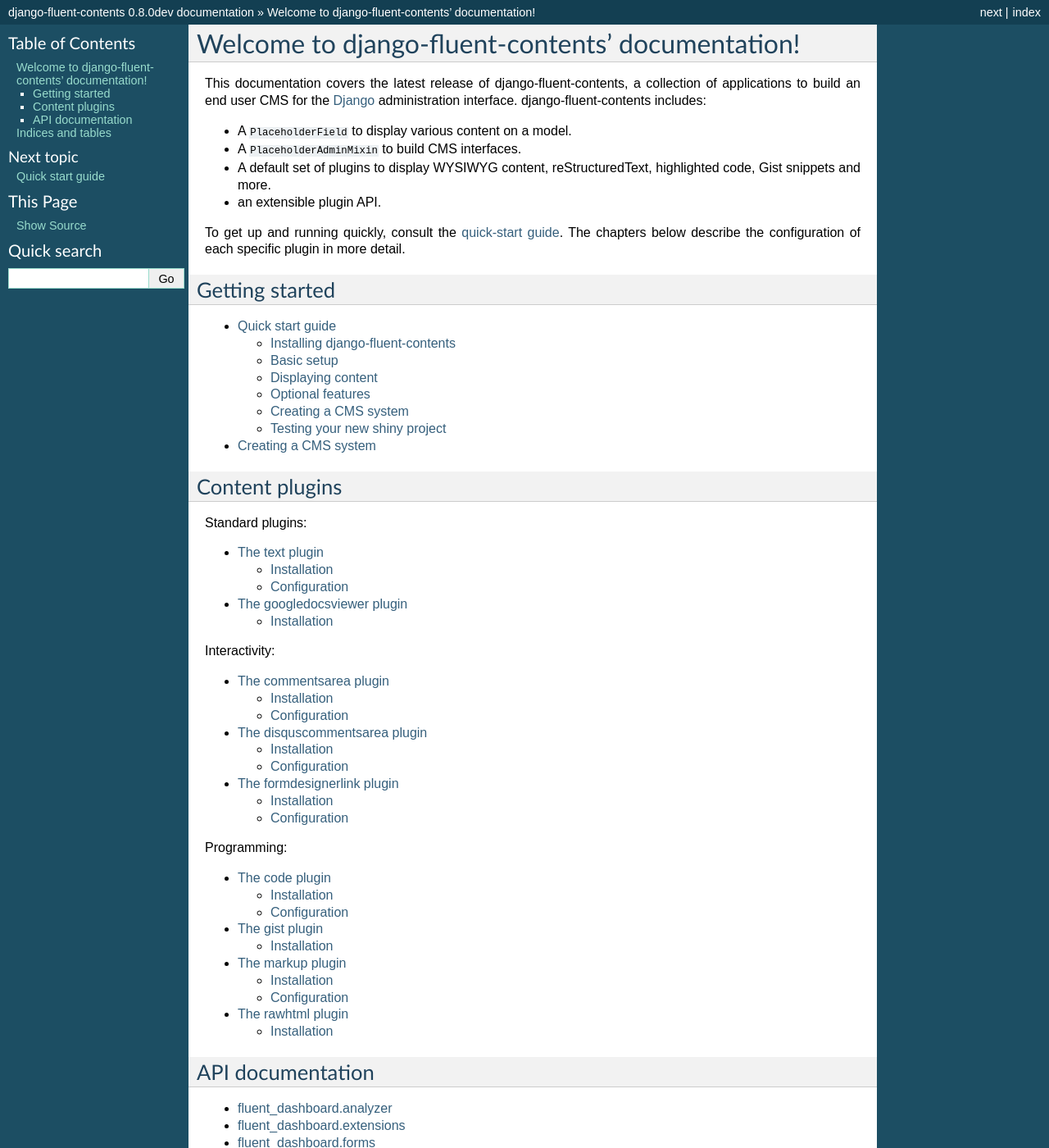
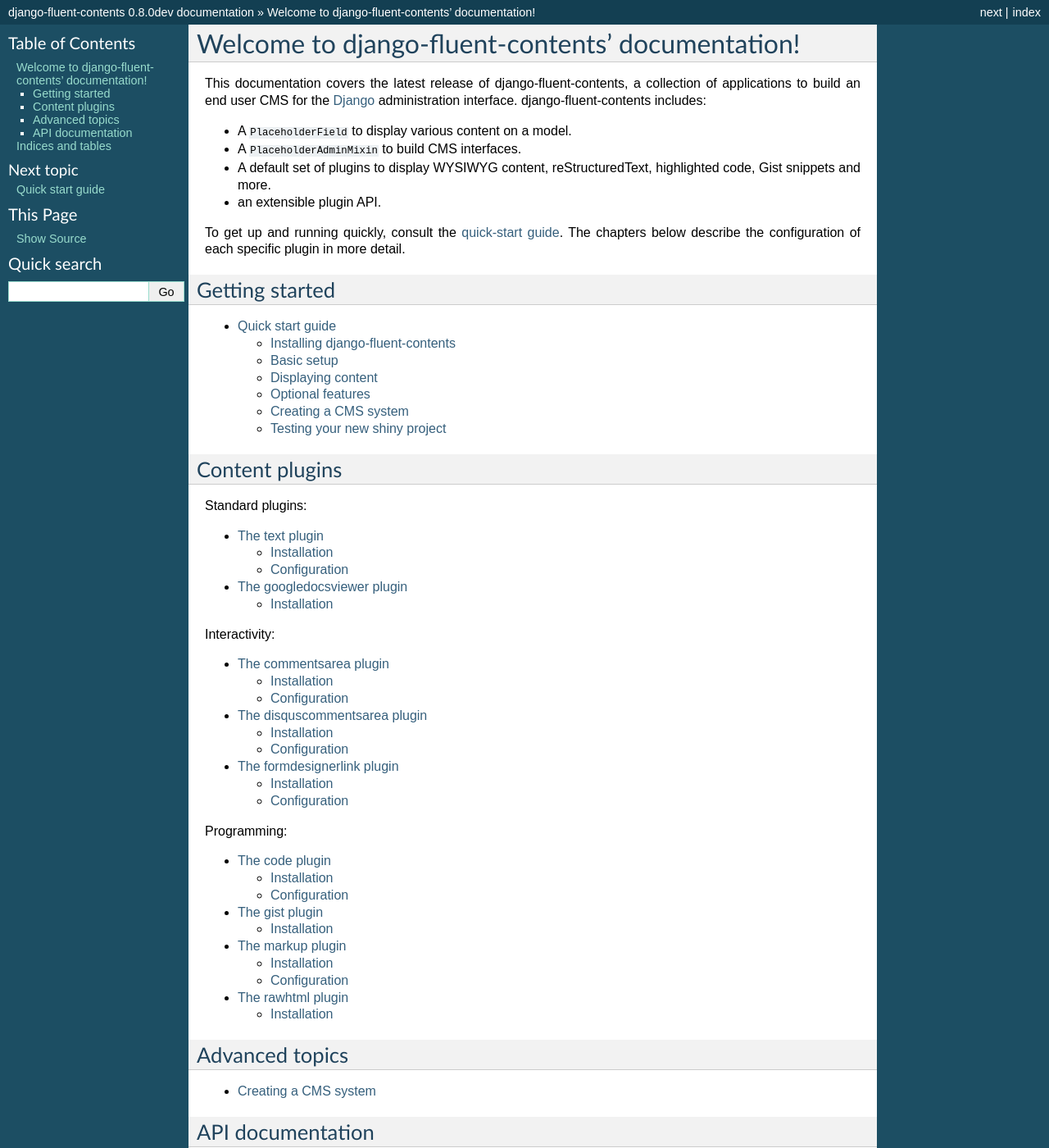
Before and after one commit to django-fluent/django-fluent-contents, a Sphinx documentation site: the page built from docs/index.rst, in a window 1280 px wide and 1400 px high. Shown: the whole window at 82% size. Built offline with Sphinx 7.4.7, drawn with Linux system fonts in a browser that asks for light colours.

Commit message:
docs: minor reorderings

```diff
--- a/docs/index.rst
+++ b/docs/index.rst
@@ -53,6 +52,14 @@
    plugins/markup
    plugins/rawhtml
 
+Advanced topics
+---------------
+
+.. toctree::
+   :maxdepth: 2
+
+   cms
+
 API documentation
 -----------------
 
--- a/docs/quickstart.rst
+++ b/docs/quickstart.rst
@@ -64,7 +64,6 @@
 
     class Article(models.Model):
         title = models.CharField("Title", max_length=200)
-        slug = models.SlugField("Slug", unique=True)
         content = PlaceholderField("article_content")
 
         class Meta:
```
Also changed, not shown: other parts of docs/index.rst (+0 -1 lines).
